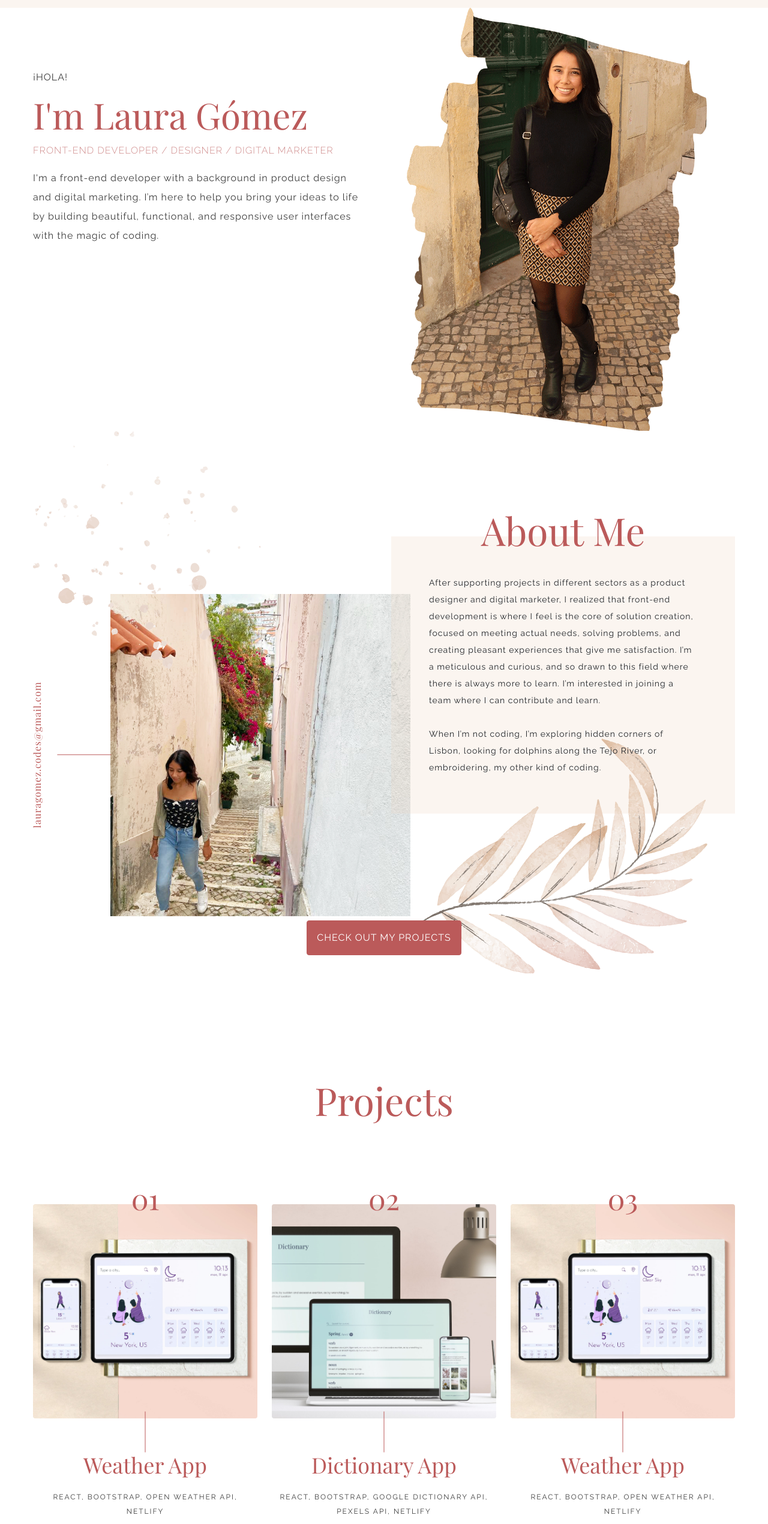
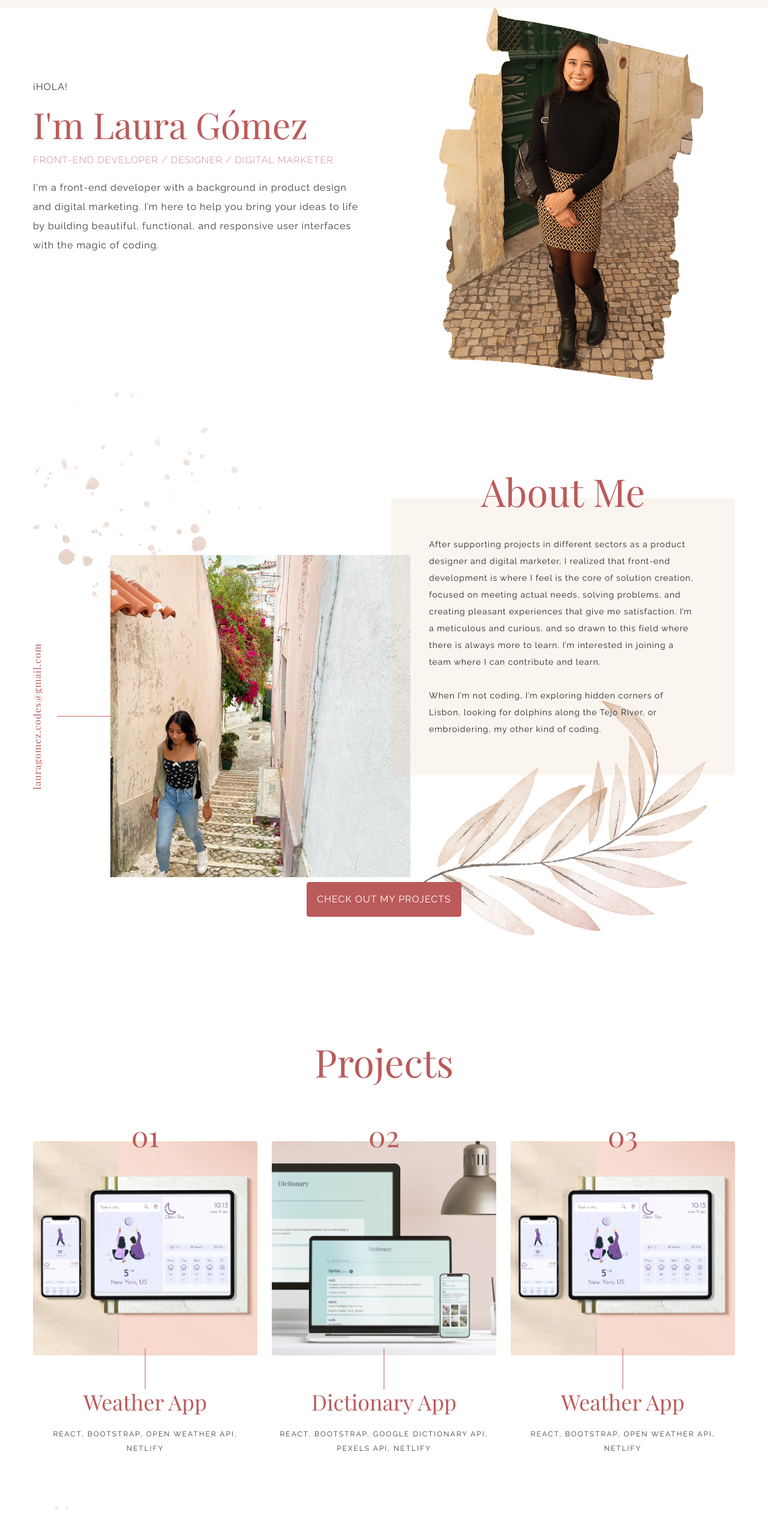
Before and after one commit to lauragomez04/react-portfolio, a React (Create React App) app: page / in a window 1280 px wide. Shown: the part 66-2606 px from the top of the page at 60% size. Built offline with nearby package versions, Linux system fonts and the light colour scheme; a web font is replaced by a local one.

Commit message:
Re-ordered & edited some styles

```diff
--- a/src/AboutMe.css
+++ b/src/AboutMe.css
@@ -1,7 +1,13 @@
-.about-title {
-  position: relative;
-  top: 36px;
-  margin-top: 92px;
+.AboutMe {
+  margin-top: 20px;
+}
+
+/* left column styles */
+
+.image-email {
+  background-image: url(/public/images/spots.svg);
+  background-repeat: no-repeat;
+  background-size: 380px;
 }
 
 .email-link {
@@ -44,6 +50,14 @@
   top: 272px;
 }
 
+/* right column styles */
+
+.about-title {
+  position: relative;
+  top: 36px;
+  margin-top: 92px;
+}
+
 .about-text {
   background: var(--background-color);
   font-family: var(--paragraph-font);
@@ -53,10 +67,15 @@
   padding: 63px;
 }
 
-.image-email {
-  background-image: url(/public/images/spots.svg);
-  background-repeat: no-repeat;
-  background-size: 380px;
+.about-leaf {
+  display: block;
+  margin-bottom: -98px;
+  position: relative;
+  bottom: 142px;
+  max-width: 100%;
+  margin: 0 auto;
+  width: 480px;
+  z-index: -1;
 }
 
 .about-button {
@@ -79,17 +98,6 @@
   transition: all 200ms ease-in-out;
 }
 
-.about-leaf {
-  display: block;
-  margin-bottom: -98px;
-  position: relative;
-  bottom: 142px;
-  max-width: 100%;
-  margin: 0 auto;
-  width: 480px;
-  z-index: -1;
-}
-
 @media (max-width: 960px) {
   .about-title {
     margin-top: 52px;
--- a/src/App.css
+++ b/src/App.css
@@ -5,6 +5,19 @@
   --primary-color: #bb5a5a;
   --background-color: rgba(234, 206, 180, 0.2);
   --icon-color: #e79e85;
+}
+
+.container-fluid {
+  padding-left: 55px !important;
+  padding-right: 55px !important;
+}
+
+/* styles for main titles */
+
+.title {
+  color: var(--primary-color);
+  font-family: var(--titles-font);
+  font-size: 64px;
 }
 
 .App footer {
@@ -31,17 +44,6 @@
   transition: all 200ms ease-in-out;
 }
 
-.container-fluid {
-  padding-left: 55px !important;
-  padding-right: 55px !important;
-}
-
-.title {
-  color: var(--primary-color);
-  font-family: var(--titles-font);
-  font-size: 64px;
-}
-
 @media (max-width: 960px) {
   .container-fluid {
     padding-left: 30px !important;
--- a/src/Footer.css
+++ b/src/Footer.css
@@ -2,6 +2,7 @@
   background-color: var(--background-color);
   padding-top: 59px;
   padding-bottom: 37px;
+  margin-top: -112px;
 }
 
 .Footer a {
@@ -20,7 +21,7 @@
 
 .Footer ul {
   padding: 0px;
-  margin-top: 35px;
+  margin-top: 36px;
 }
 
 .Footer li {
--- a/src/Introduction.css
+++ b/src/Introduction.css
@@ -2,7 +2,7 @@
 
 .greeting {
   font-size: 16px;
-  margin-top: 100px;
+  margin-top: 116px;
   margin-bottom: 10px;
 }
 
@@ -39,7 +39,7 @@
 
 .img-portada img {
   max-width: 100%;
-  width: 500px;
+  width: 440px;
 }
 
 @media (max-width: 960px) {
--- a/src/Introduction.js
+++ b/src/Introduction.js
@@ -16,7 +16,7 @@ export default function Introduction() {
             the magic of coding.
           </p>
         </div>
-        <div className="col-sm img-portada">
+        <div className="col-sm img-portada text-center">
           <img
             className="img-fluid"
             src="./images/laura-gomez-frontend-developer.png"
--- a/src/Projects.css
+++ b/src/Projects.css
@@ -1,5 +1,5 @@
 .Projects .projects-heading {
-  margin-bottom: 96px;
+  margin-bottom: 56px;
 }
 
 .project-link {
--- a/src/Projects.js
+++ b/src/Projects.js
@@ -7,8 +7,9 @@ export default function Projects() {
     <section className="Projects" id="projects">
       <h2 className="text-center title projects-heading">Projects</h2>
       <div className="row">
-        {projectsData.map((project) => (
-          <div className="col-sm project">
+        {projectsData.map((project, index) => {
+          return (
+            <div className="col-sm project" key={index}>
               <h3 className="text-center number">{project.number}</h3>
               <a className="project-link" href="/">
                 <img
@@ -20,7 +21,8 @@ export default function Projects() {
               </a>
               <p className="text-center">{project.tech}</p>
             </div>
-        ))}
+          );
+        })}
       </div>
     </section>
   );
```
Lines whose indentation alone changed are shown as unchanged.
